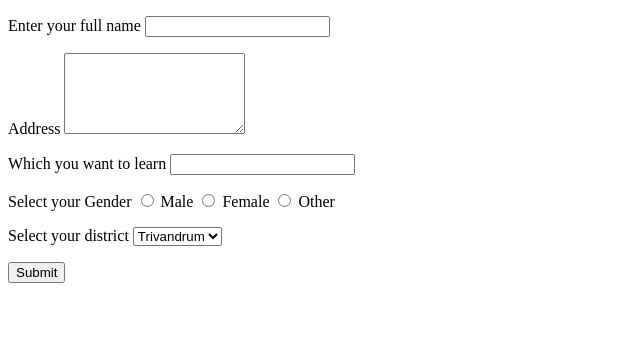
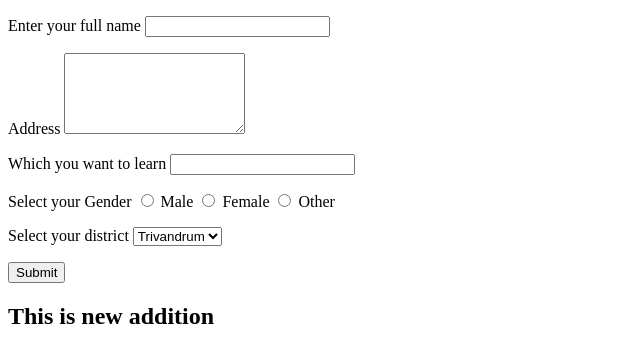
Before and after one commit to sarathkumarrs/signupform, a plain HTML site: page index.html in a window 1280 px wide. Shown: the whole page, without its empty margins (0-640 px from the left). Drawn offline with Linux system fonts and the light colour scheme.

Commit message:
added a new h2 heading

```diff
--- a/index.html
+++ b/index.html
@@ -48,5 +48,7 @@
         <input type="submit">
 
     </form>
+
+    <h2>This is new addition</h2>
 </body>
 </html>
```
